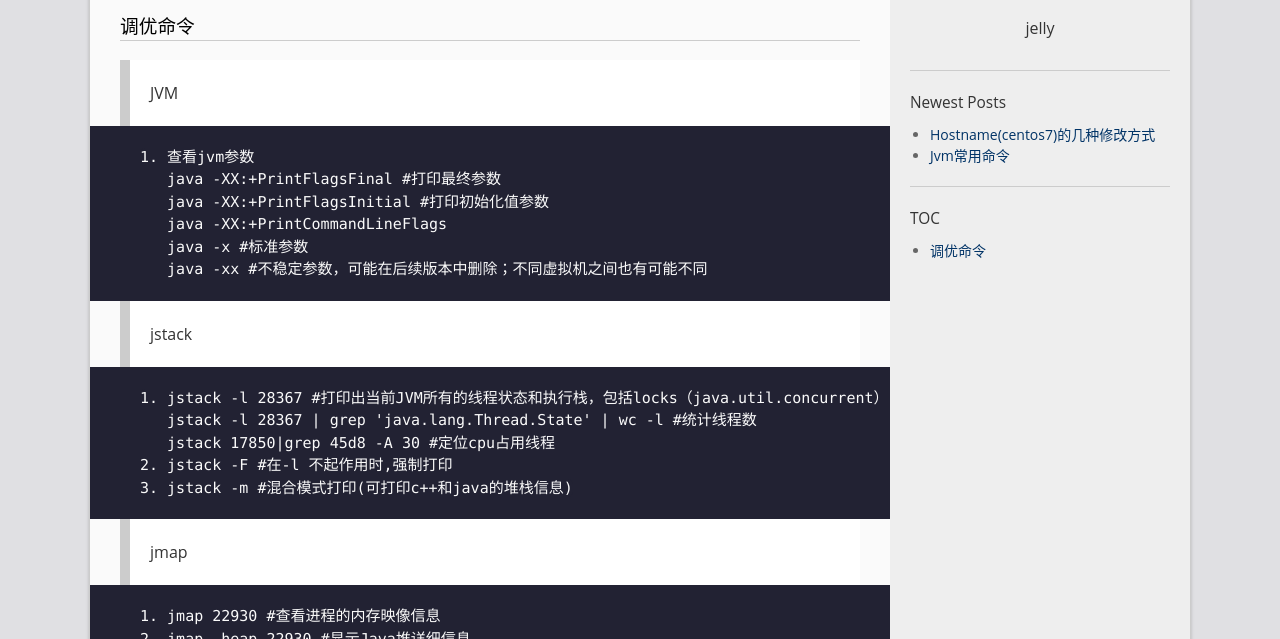
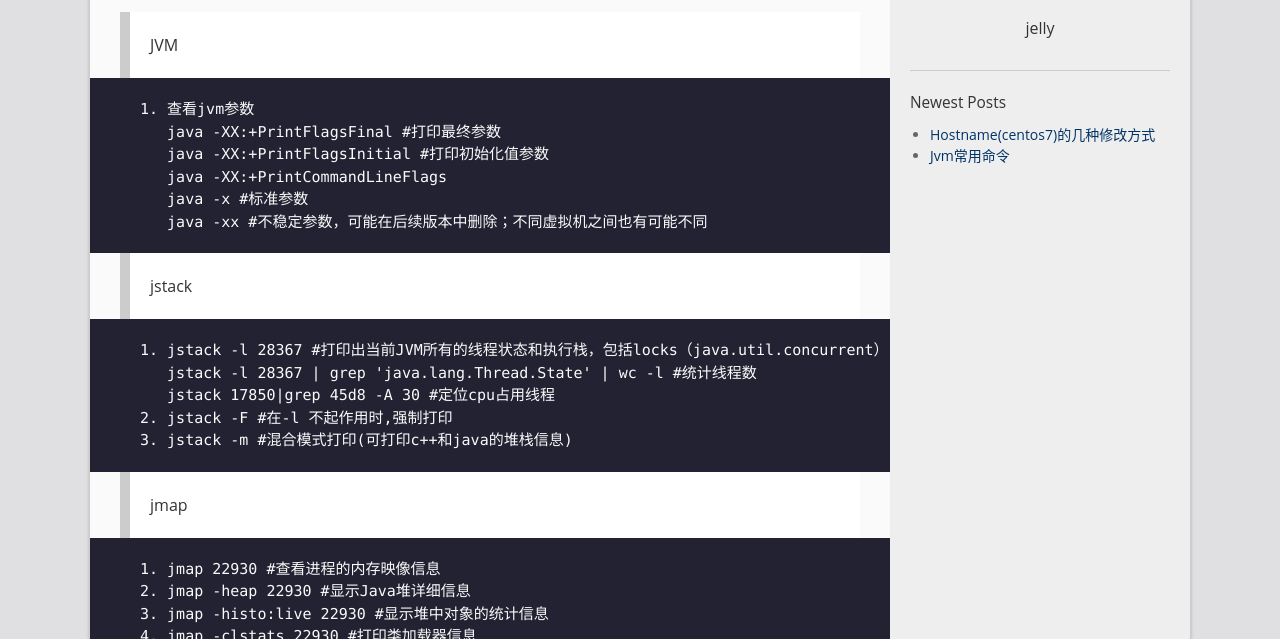
Before and after one commit to jelly-wzj/bigdata, a Jekyll site: the page built from _posts/2021-04-08-JVM常用命令.md, in a window 1280 px wide and 900 px high, cut to the strip 261-900 px from the top of the window. Built offline with Jekyll 4.4.1, drawn with Linux system fonts in a browser that asks for light colours.

Commit message:
init blog

```diff
--- a/_posts/2021-04-08-JVM常用命令.md
+++ b/_posts/2021-04-08-JVM常用命令.md
@@ -1,5 +1,3 @@
-### 调优命令
-
 > JVM
 
     1. 查看jvm参数
```
